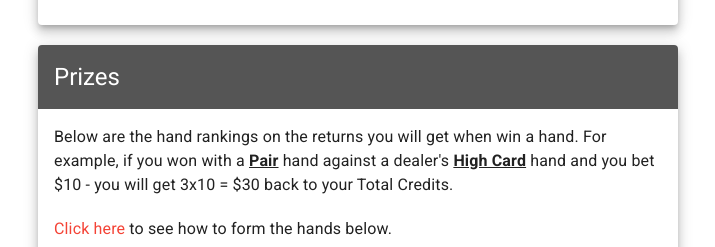
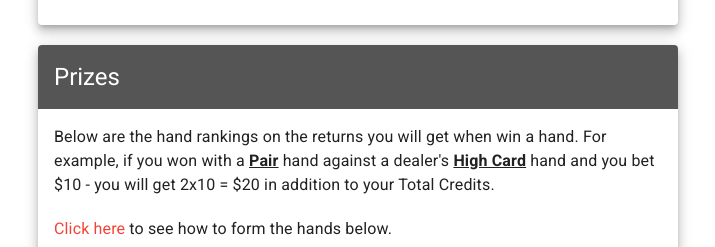
Before and after one commit to creativenull/poker-game-app, a React (Vite) app: page / in a window 1280 px wide. Shown: the part 849-1096 px from the top of the page, without its empty margins (124-839 px from the left). Built offline with nearby package versions, Linux system fonts and the light colour scheme.

Commit message:
fix: update the rules doc

```diff
--- a/src/components/Rules.jsx
+++ b/src/components/Rules.jsx
@@ -99,7 +99,7 @@ function Rules () {
           <Typography style={{ marginBottom: 20 }}>
             Below are the hand rankings on the returns you will get when win a hand.
              For example, if you won with a <b><u>Pair</u></b> hand against a dealer&apos;s <b><u>High Card</u></b> hand
-             and you bet $10 - you will get 3x10 = $30 back to your Total Credits.
+             and you bet $10 - you will get 2x10 = $20 in addition to your Total Credits.
           </Typography>
           <Typography>
             <Link
```
